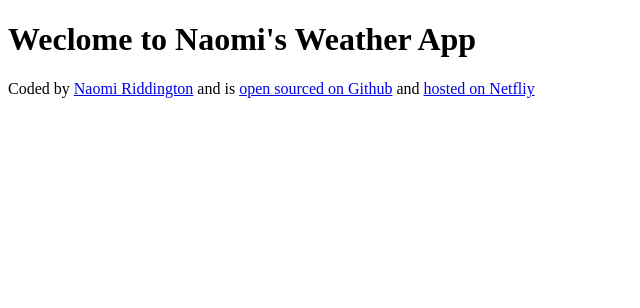
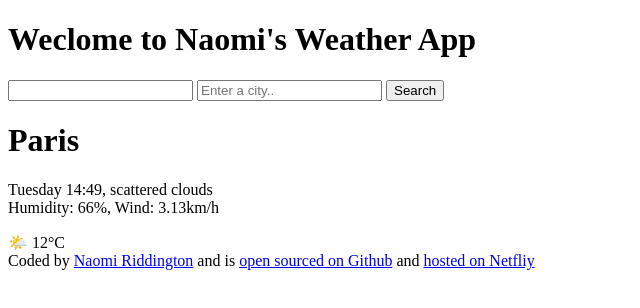
Before and after one commit to Naomirdd/Naomi-sWeatherApp2024, a plain HTML site: page index.html in a window 1280 px wide. Shown: the whole page, without its empty margins (0-640 px from the left). Drawn offline with Linux system fonts and the light colour scheme.

Commit message:
Putting in HTML

```diff
--- a/index.html
+++ b/index.html
@@ -7,6 +7,24 @@
   </head>
   <body>
     <h1>Weclome to Naomi's Weather App</h1>
+    <header>
+      <form>
+        <input />
+        <input type="search" placeholder="Enter a city.." required />
+        <input type="submit" value="Search" />
+      </form>
+    </header>
+    <main>
+      <div>
+        <h1>Paris</h1>
+        <p>
+          Tuesday 14:49, scattered clouds
+          <br />
+          Humidity: 66%, Wind: 3.13km/h
+        </p>
+      </div>
+      <div>🌤️ 12°C</div>
+    </main>
     <footer>
       Coded by
       <a href="https://app.netlify.com/teams/naomirdd/overview">
```
